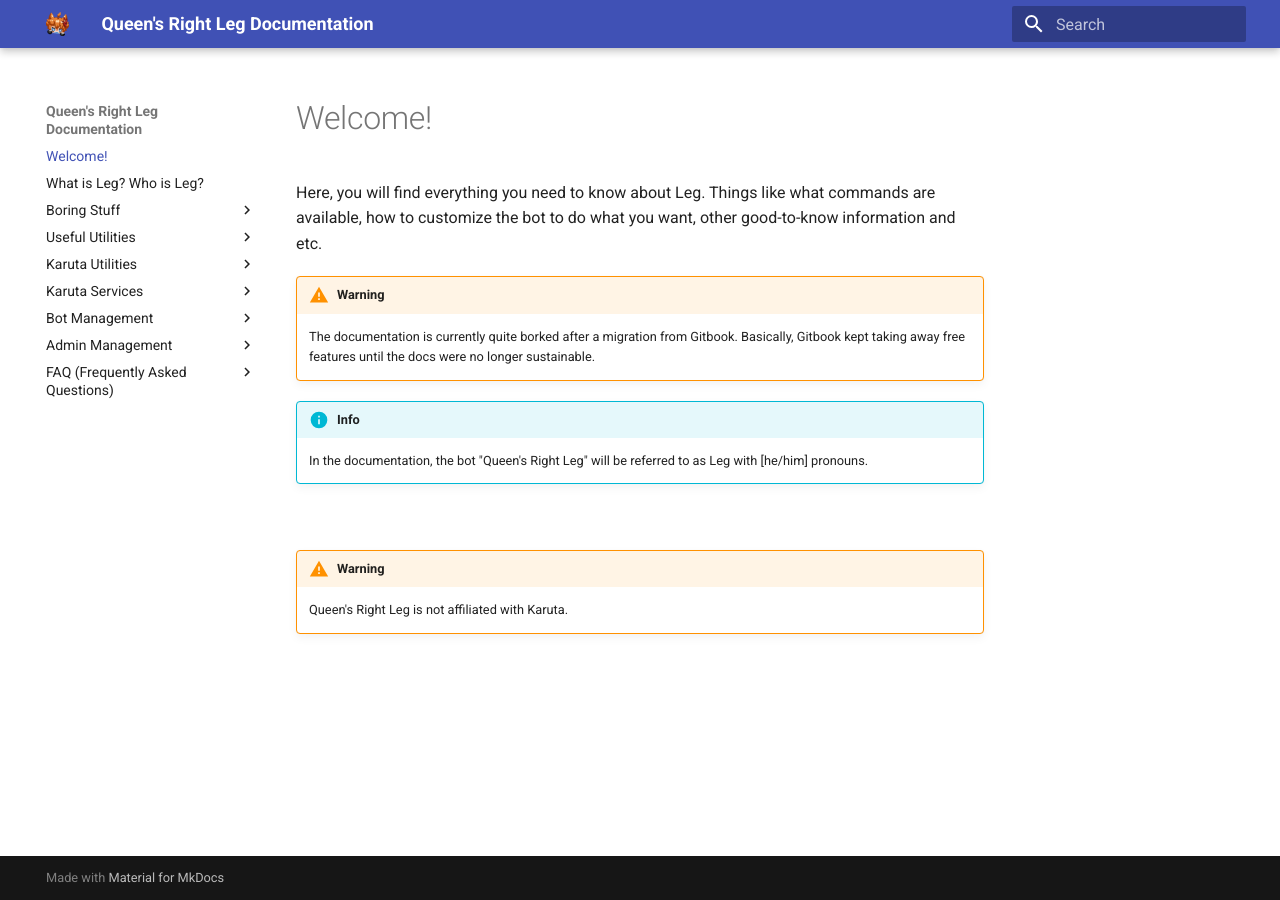
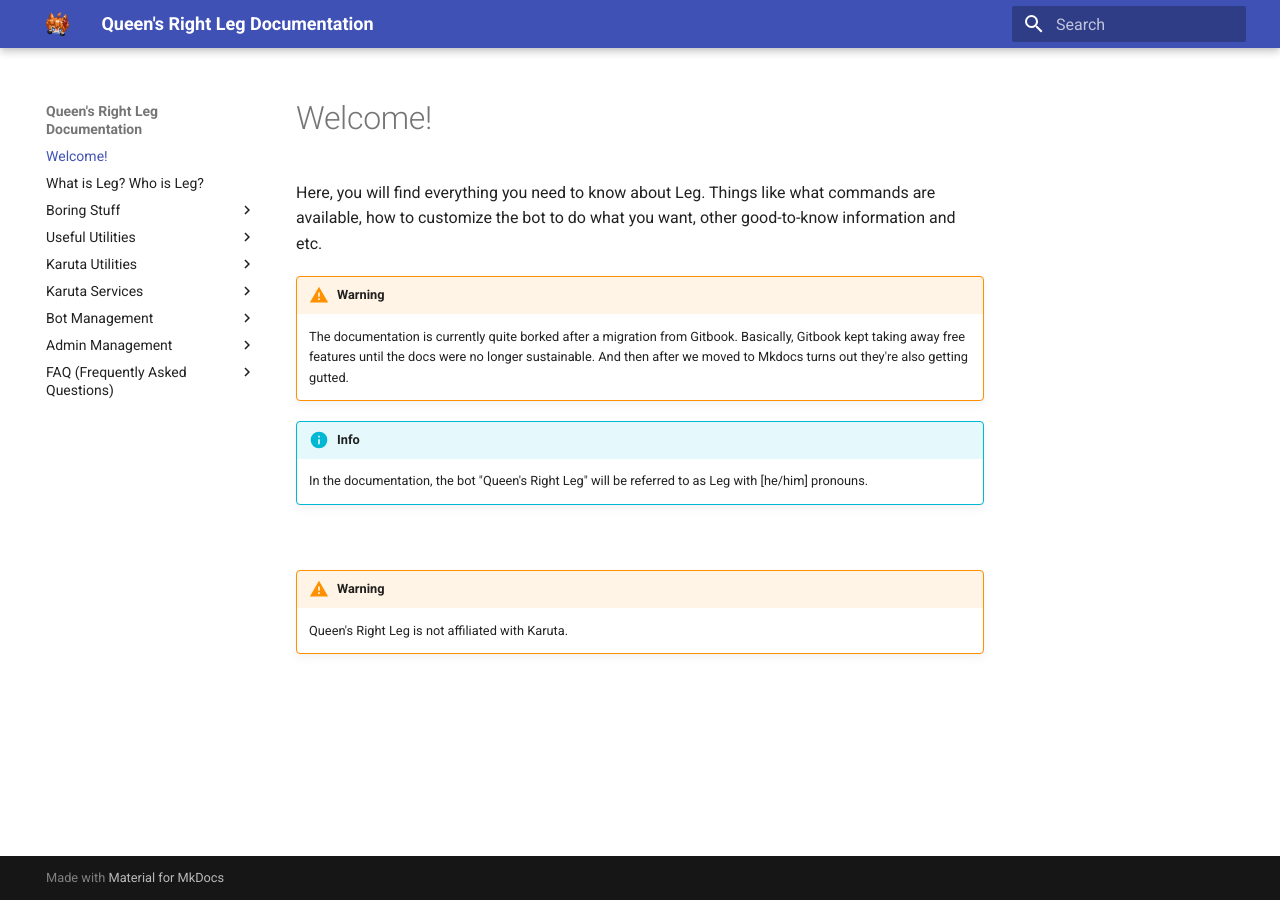
Before and after one commit to RyanCheddar/queens-right-leg, an MkDocs documentation site: the page built from docs/README.md, in a window 1280 px wide. Built offline with MkDocs 1.6.1 and Material for MkDocs 9.7.7, drawn with Linux system fonts in a browser that asks for light colours.

Commit message:
Clarify documentation status after migration
Updated README to reflect changes after migration from Gitbook to Mkdocs.

```diff
--- a/docs/README.md
+++ b/docs/README.md
@@ -3,7 +3,7 @@
 Here, you will find everything you need to know about Leg. Things like what commands are available, how to customize the bot to do what you want, other good-to-know information and etc.
 
 !!! warning
-    The documentation is currently quite borked after a migration from Gitbook. Basically, Gitbook kept taking away free features until the docs were no longer sustainable.
+    The documentation is currently quite borked after a migration from Gitbook. Basically, Gitbook kept taking away free features until the docs were no longer sustainable. And then after we moved to Mkdocs turns out they're also getting gutted.
 
 !!! info
     In the documentation, the bot "Queen's Right Leg" will be referred to as Leg with \[he/him] pronouns.
```
